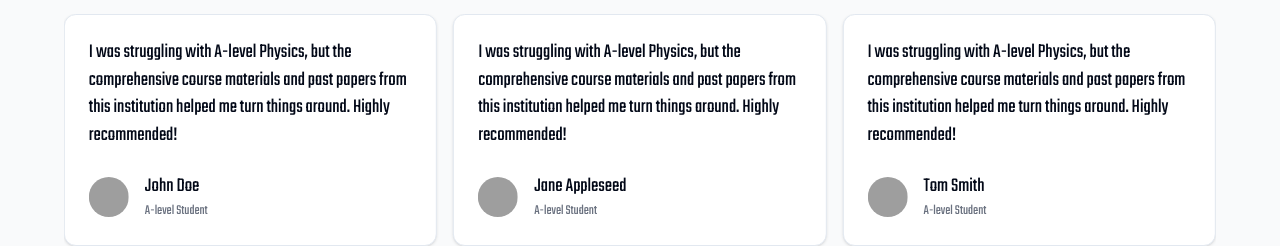
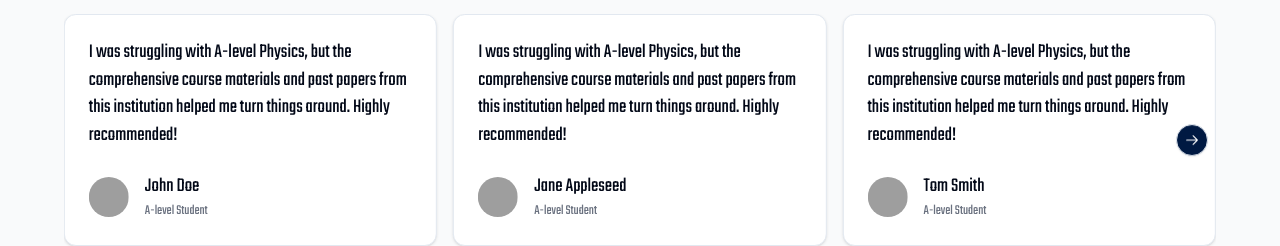
Before and after one commit to aayush-dhakal-max/e2a, a Next.js app: page / in a window 1280 px wide. Shown: the part 1500-1746 px from the top of the page. Built offline with nearby package versions, Linux system fonts and the light colour scheme; grey boxes are pictures that could not be loaded.

Commit message:
testimonial changes

```diff
--- a/src/components/component/Testimonials.tsx
+++ b/src/components/component/Testimonials.tsx
@@ -1,7 +1,7 @@
 import React from "react";
 import { CardTitle, CardHeader, CardContent, CardFooter, Card } from "@/components/ui/card";
 import { AvatarImage, AvatarFallback, Avatar } from "@/components/ui/avatar";
-import { Carousel, CarouselContent, CarouselItem } from "../ui/carousel";
+import { Carousel, CarouselContent, CarouselItem, CarouselNext } from "../ui/carousel";
 import Autoplay from "embla-carousel-autoplay";
 
 const testimonials = [
@@ -78,7 +78,7 @@ const Testimonials = () => {
               ))}
             </CarouselContent>
             {/* <CarouselPrevious /> */}
-            {/* <CarouselNext className="absolute top-[47%] right-2 bg-[#001942] text-white animate-bounce duration-1000" /> */}
+            <CarouselNext className="absolute top-[47%] right-2 bg-[#001942] text-white animate-bounce duration-1000" />
           </Carousel>
         </div>
       </div>
```
